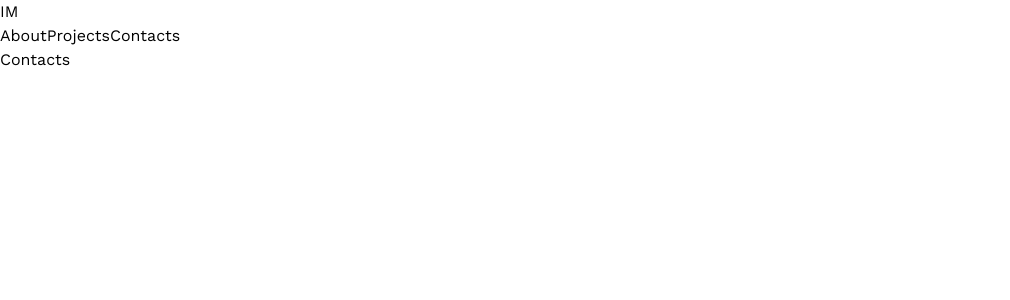
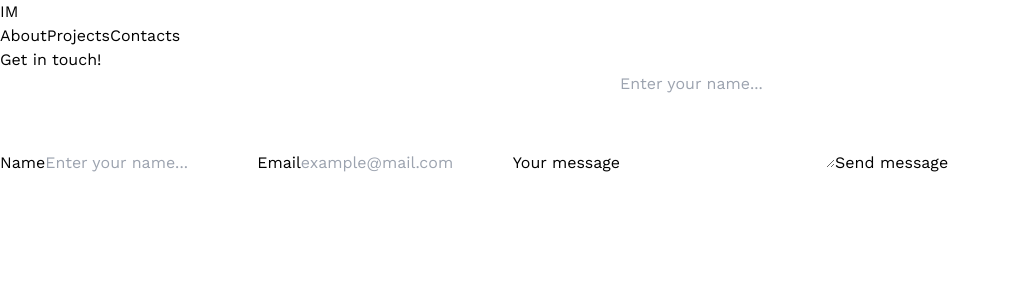
Before and after one commit to Chamaali/3d-portfolio, a React (Vite) app: page /contacts in a window 1280 px wide. Shown: the top 300 px of the page, without its empty margins (0-1010 px from the left). Built offline with nearby package versions, Linux system fonts and the light colour scheme.

Commit message:
corrected the sky rotating and made it depend on island rotation. created a form in Contacts.jsx with react-hook-form, create a little delay in turning off plane animation

```diff
--- a/package.json
+++ b/package.json
@@ -10,12 +10,14 @@
     "preview": "vite preview"
   },
   "dependencies": {
+    "@emailjs/browser": "^3.12.1",
     "@react-spring/three": "^9.7.3",
     "@react-three/drei": "^9.93.0",
     "@react-three/fiber": "^8.15.13",
     "@types/three": "^0.160.0",
     "react": "^18.2.0",
     "react-dom": "^18.2.0",
+    "react-hook-form": "^7.49.3",
     "react-router-dom": "^6.21.1",
     "three": "^0.160.0"
   },
--- /dev/null
+++ b/src/components/HomeInfo.jsx
@@ -0,0 +1,51 @@
+import {Link} from "react-router-dom";
+import {arrow} from "../assets/icons";
+
+const InfoBox = ({text, link, btnText}) => (
+    <div className='info-box'>
+        <p className='font-medium sm:text-lg text-center'>{text}</p>
+        <Link to={link} className='neo-brutalism-white neo-btn'>
+            {btnText}
+            <img src={arrow} alt="arrow" className='w-4 h-4 object-contain'/>
+        </Link>
+    </div>
+)
+
+
+const renderContent = {
+    1: (
+        <h1 className='sm:text-lg sm:leading-snug text-center neo-brutalism-blue py-3 px-6 text-white mx-5'>
+            Hi, I&apos;m <span className='font-semibold'>Ivan</span> <span className='wave'>👋</span>
+            <br/>
+            A frontend engineer with passion to development
+        </h1>
+    ),
+    2: (
+        <InfoBox
+            text='Follow me, I&apos;ll tell you about my experience'
+            btnText='Show it!'
+            link={'/about'}
+        />
+
+    ),
+    3: (
+        <InfoBox
+            text='You&apos;re interested in some projects?😊'
+            btnText='Let&apos;s look!'
+            link={'/projects'}
+        />
+    ),
+    4: (
+        <InfoBox
+            text='Do you have an idea, you want to make real product? I&apos;ll be more than happy to help🎉'
+            btnText='Just send me an email!'
+            link={'/contacts'}
+        />
+    ),
+
+}
+const HomeInfo = ({currentStage}) => {
+    return renderContent[currentStage]
+};
+
+export default HomeInfo;
--- a/src/components/Loader.jsx
+++ b/src/components/Loader.jsx
@@ -1,4 +1,3 @@
-import React from 'react';
 import {Html} from "@react-three/drei";
 
 const Loader = () => {
@@ -6,7 +5,6 @@ const Loader = () => {
         <Html>
             <div className='flex-center'>
                 <div
-
                     className='w-20 h-20 border-2 border-opacity-20 border-blue-500 border-t-blue-500 rounded-full animate-spin'/>
             </div>
         </Html>
--- a/src/index.css
+++ b/src/index.css
@@ -192,3 +192,16 @@ body:has(.card[data-color="green"]:hover) {
   box-shadow: 0.6vmin 0.6vmin #fff, 1vmin 1vmin #d2e4ff, 1vmin 1vmin #d2e4ff,
   0.65vmin 1vmin #d2e4ff, 1vmin 0.65vmin #d2e4ff;
 }
+
+.wave {
+  animation-name: wave-animation;
+  animation-duration: 1s;
+  animation-iteration-count: infinite;
+  transform-origin: 70% 70%;
+  display: inline-block;
+}
+
+@keyframes wave-animation {
+  0%, 100% { transform: rotate( 0.0deg) }
+  50% { transform: rotate(10.0deg) }
+}
--- a/src/models/Plane.jsx
+++ b/src/models/Plane.jsx
@@ -19,7 +19,7 @@ const Plane = ({isSpeedNull, ...props}) => {
         } else {
             timeoutRef.current = setTimeout(() => {
                 actions['Take 001'].stop();
-            }, 1000); // Delay of 1 second
+            }, 500); // Delay of 1 second
         }
     }, [actions, isSpeedNull]);
 
--- a/src/models/Sky.jsx
+++ b/src/models/Sky.jsx
@@ -3,14 +3,24 @@ import {useGLTF} from "@react-three/drei";
 import {useRef} from "react";
 import {useFrame} from "@react-three/fiber";
 
-const Sky = ({isSpeedNull, islandRotationValue}) => {
+const Sky = ({isSpeedNull, islandRotationValue, islandSpeedValue}) => {
     const sky = useGLTF(skyScene)
     const skyRef = useRef()
+    // const prevIslandRotationValue = useRef(islandRotationValue)
+
 
     useFrame((_, delta) => {
-        if(!isSpeedNull){
-            skyRef.current.rotation.y += islandRotationValue * 0.2 * delta
-        }
+        // if(!isSpeedNull){
+        //     const rotationDelta = islandRotationValue - prevIslandRotationValue.current
+        //     if(rotationDelta > 0) {
+        //         skyRef.current.rotation.y -= (islandRotationValue * 0.1 * delta + islandSpeedValue)
+        //     } else if(rotationDelta < 0) {
+        //         skyRef.current.rotation.y += (islandRotationValue * 0.1 * delta + islandSpeedValue)
+        //     }
+        //     console.log(islandSpeedValue)
+        //     prevIslandRotationValue.current = islandRotationValue
+        // }
+        skyRef.current.rotation.y -= islandSpeedValue * 0.3;
     })
 
     return (
--- a/src/pages/Contacts.jsx
+++ b/src/pages/Contacts.jsx
@@ -1,10 +1,83 @@
-import React from 'react';
+import {useRef, useState} from "react";
+import {useForm} from "react-hook-form";
 
 const Contacts = () => {
+    const {register, handleSubmit,formState: { errors },} = useForm()
+    const [isLoading, setIsLoading] = useState(false)
+    const formRef = useRef(null)
+
+    const handleChange = () => {
+    }
+    const handleFocus = () => {
+    }
+    const handleBlur = () => {
+    }
+    const onSubmit = (data) => {
+        console.log(data)
+    }
+
     return (
-        <div>
-            Contacts
-        </div>
+        <section className='relative flex lg:flex-row flex-col max-container'>
+            <div className='flex-1 min-w-[50%] flex flex-col'>
+                <h1 className='head-text'>Get in touch!</h1>
+
+                <form
+                    action=""
+                    className='w-full flex flex-col gap-7 mt-14'
+                    onSubmit={handleSubmit(onSubmit)}
+                >
+
+                    <label className='text-black-500 font-semibold'>
+                        Name
+                        <input
+                            {...register("name", {required: true})}
+                            className='input'
+                            placeholder='Enter your name...'
+                            onFocus={handleFocus}
+                            onBlur={handleBlur}
+                        />
+                        {errors.name && <span className='text-red-600'>This  field is required</span>}
+                    </label>
+
+                    <label className='text-black-500 font-semibold'>
+                        Email
+                        <input
+                            {...register("email", {required: true})}
+                            className='input'
+                            type='email'
+                            placeholder='example@mail.com'
+                            onFocus={handleFocus}
+                            onBlur={handleBlur}
+                        />
+                        {errors.name && <span className='text-red-600'>This  field is required</span>}
+                    </label>
+
+                    <label className='text-black-500 font-semibold'>
+                        Your message
+                        <textarea
+                            {...register("message", {required: true})}
+                            className='input'
+                            rows={4}
+                            placeholder='Enter your name...'
+                            onFocus={handleFocus}
+                            onBlur={handleBlur}
+                        />
+                        {errors.name && <span className='text-red-600'>This  field is required</span>}
+                    </label>
+
+
+                    <button
+                        className='btn'
+                        onFocus={handleFocus}
+                        onBlur={handleBlur}
+                        disabled={isLoading}
+                    >
+                        {isLoading ? 'Sending...' : 'Send message'}
+                    </button>
+
+                </form>
+            </div>
+        </section>
     );
 };
 
--- a/src/pages/Home.jsx
+++ b/src/pages/Home.jsx
@@ -5,11 +5,13 @@ import Island from "../models/Island.jsx";
 import Sky from "../models/Sky.jsx";
 import Bird from "../models/Bird.jsx";
 import Plane from "../models/Plane.jsx";
+import HomeInfo from "../components/HomeInfo.jsx";
 
 
 const Home = () => {
     const [isRotating, setIsRotating] = useState(false)
     const [islandRotationValue, setIslandRotationValue] = useState(0)
+    const [islandSpeedValue, setIslandSpeedValue] = useState(0)
     const [isSpeedNull, setIsSpeedNull] = useState(true)
     const [currentStage, setCurrentStage] = useState(1)
 
@@ -47,9 +49,9 @@ const Home = () => {
 
     return (
         <section className='w-full h-screen relative'>
-            {/*<div className='absolute top-28 left-0 right-0 z-10 flex-center'>*/}
-            {/*    POPUP*/}
-            {/*</div>*/}
+            <div className='absolute top-28 left-0 right-0 z-10 flex-center'>
+                {currentStage && <HomeInfo currentStage={currentStage}/>}
+            </div>
 
                 <Canvas
                     className={`w-full h-screen bg-transparent ${isRotating ? 'cursor-grabbing' : 'cursor-grab'}`}
@@ -66,6 +68,8 @@ const Home = () => {
                         <Sky
                             isSpeedNull={isSpeedNull}
                             islandRotationValue={islandRotationValue}
+                            islandSpeedValue={islandSpeedValue}
+                            isRotating={isRotating}
                         />
                         <Island
                             position={islandPosition}
@@ -76,6 +80,8 @@ const Home = () => {
                             setCurrentStage = {setCurrentStage}
                             setIsSpeedNull={setIsSpeedNull}
                             setIslandRotationValue={setIslandRotationValue}
+                            islandRotationValue={islandRotationValue}
+                            setIslandSpeedValue={setIslandSpeedValue}
                         />
                         <Plane
                             isRotating={isRotating}
```
Also changed, not shown: src/models/Island.jsx (+28 -17 lines), 1 other file (tests, documents, lock files or other folders).
